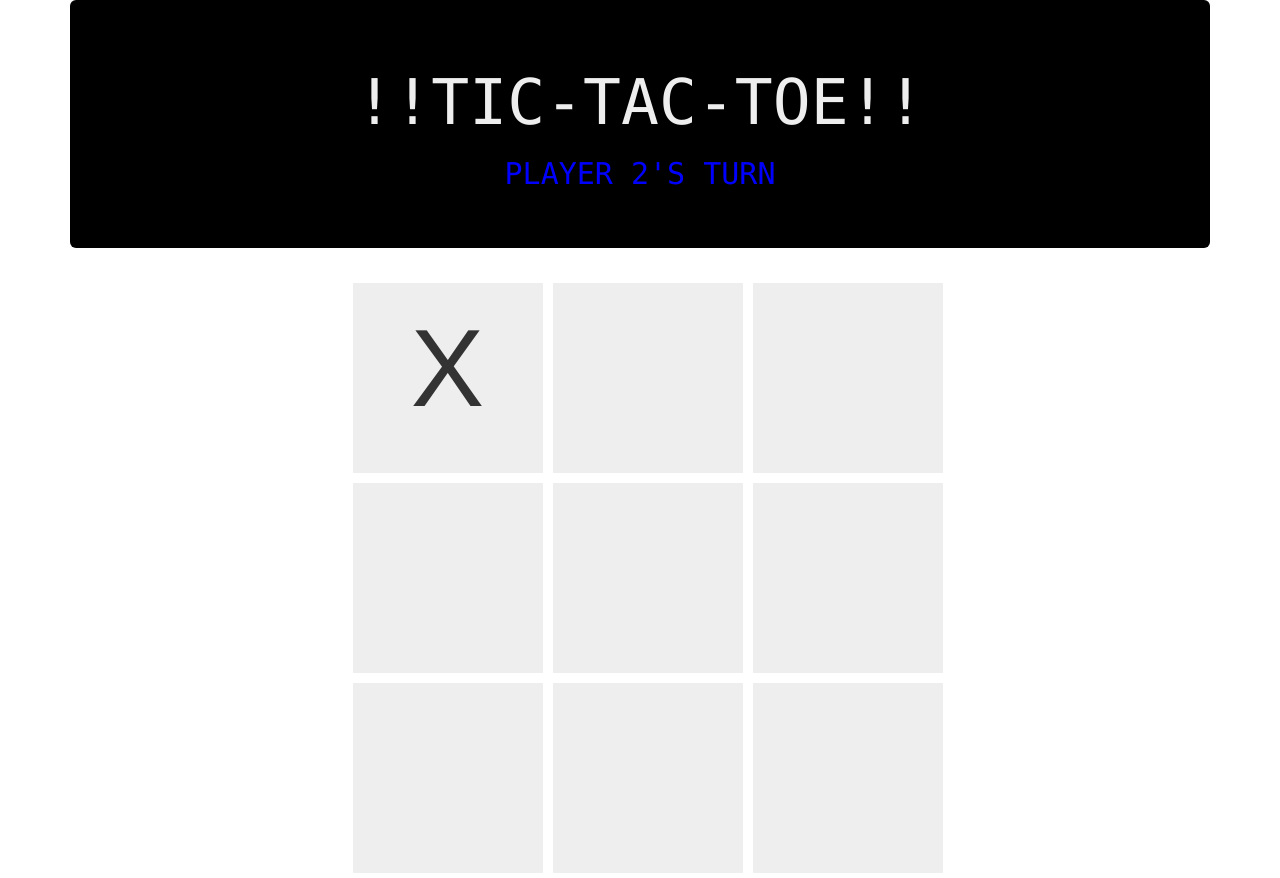
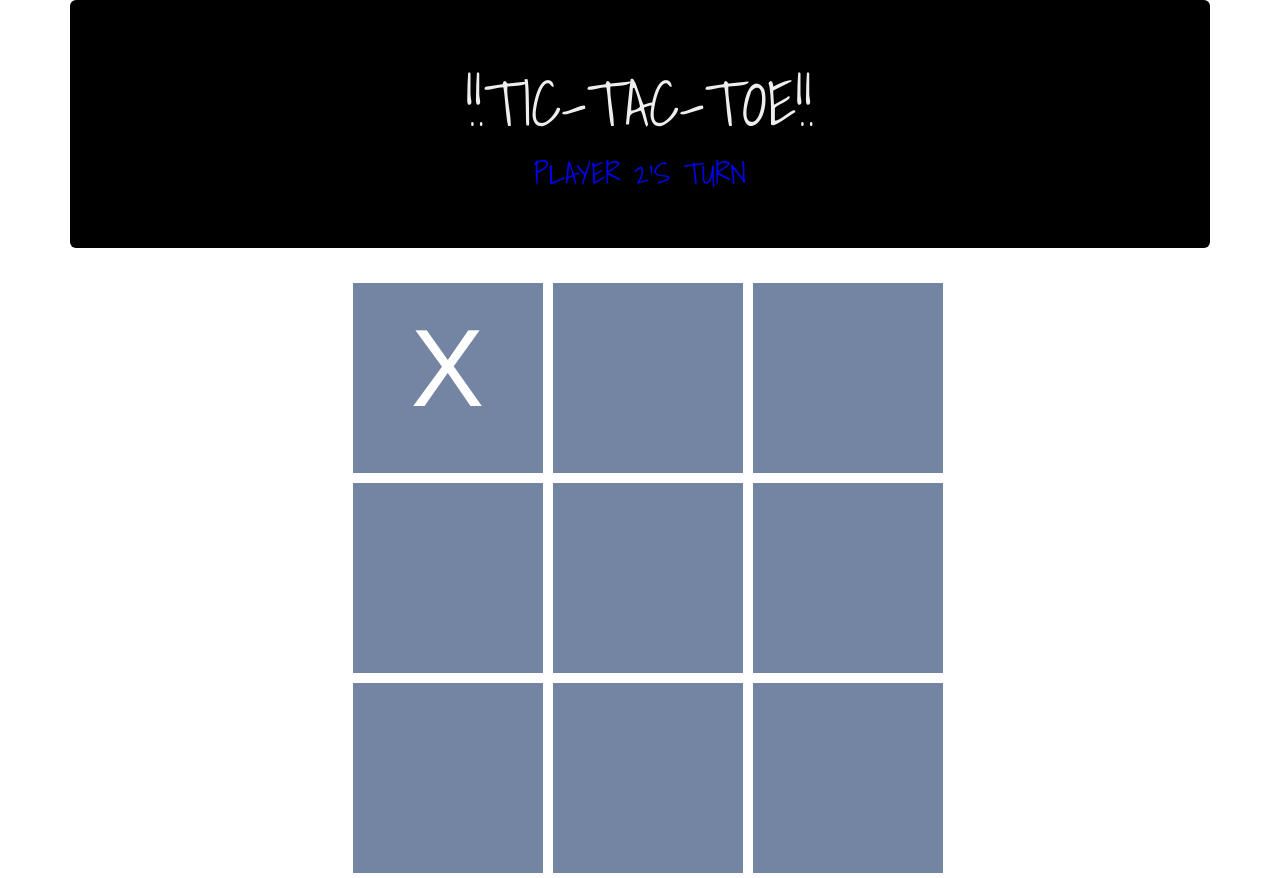
Before and after one commit to tommyinseason/TicTacToe_JavaScript, a plain HTML site: page index.html in a window 1280 px wide. Both pictures are taken after a click on the element 447 px from the left and 378 px from the top of the page. Drawn offline with Linux system fonts and the light colour scheme.

Commit message:
shorten player active code

```diff
--- a/css/css.css
+++ b/css/css.css
@@ -1,7 +1,7 @@
 .boardSpace{
   height: 200px;
   width: 200px;
-  background-color: #eee;
+  background-color: #7485a3;
   border-style: solid;
   border-color: #fff;
   border-width: 5px;
@@ -10,6 +10,7 @@
 
 }
 .board{
+  color: #fff;
 
 }
 .jumbotron {
@@ -17,7 +18,7 @@
   text-align: center;
   background-color: black;
   color: #eee;
-  font-family: ‘Lucida Console’, Monaco, monospace;
+  font-family: 'Shadows Into Light', cursive;
 }
 
 .hidden{
@@ -30,3 +31,10 @@
 #playerTwo{
   color: blue;
 }
+
+.btn:hover {
+  color: inherit;
+}
+.playerTurn{
+
+}
--- a/index.html
+++ b/index.html
@@ -5,6 +5,7 @@
     <link href="css/css.css" rel="stylesheet" type="text/css">
     <script src="js/jquery-1.12.3.js"></script>
     <script src="js/js.js"></script>
+    <link href='https://fonts.googleapis.com/css?family=Shadows+Into+Light' rel='stylesheet' type='text/css'>
     <title>TIC TAC TOE</title>
   </head>
   <body>
@@ -16,7 +17,7 @@
       </div>
     </div>
     <div class="container board">
-      <div class="row co">
+      <div class="row">
         <div id='1A' class="col-md-4 boardSpace btn btn-active col-md-offset-3">
         <!--<span id='span1A'></span>-->
       </div>
--- a/js/js.js
+++ b/js/js.js
@@ -29,25 +29,41 @@ function Spaces(AA, AB, AC, BA, BB, BC, CA, CB, CC){
   this.CC = bottomRight;
 }
 
+// if((event.target).hasClass("O") || (event.target).hasClass("X")){
+//   $(this).text("");
+//   clickCount = clickCount - 1;
+//   console.log(clickCount);
+// }
+
+
 
 //user logic
 
 $(document).ready(function() {
 
   $('div.boardSpace').click(function() {
-    $('h2#playerOne').toggleClass('hidden');
-    $('h2#playerTwo').toggleClass('hidden');
+    $('h2.playerTurn').toggleClass('hidden');
     clickCount = clickCount + 1;
-    console.log(clickCount);
+
 
    });
+
   $('div.boardSpace').click(function(event){
-    if (clickCount%2 === 0){
+    console.log(event.target);
+
+   if (clickCount%2 === 0){
       $(event.target).text(playerTwoSelect);
+        // $(event.target).addClass("O");
+        console.log(clickCount);
+        console.log(event.target);
     }
-    else {
+   if (clickCount%2 !== 0){
       $(event.target).text(playerOneSelect);
+        // $(event.target).addClass("X");
+        console.log(clickCount);
+        console.log(event.target);
     }
+
   });
 
 });
```
